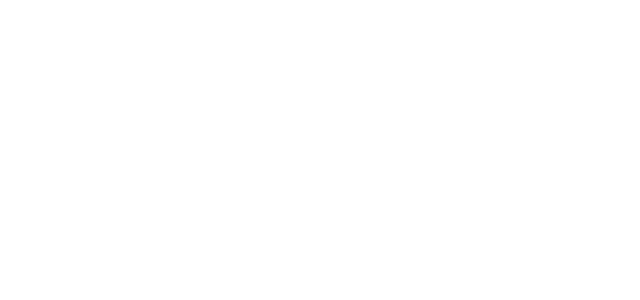
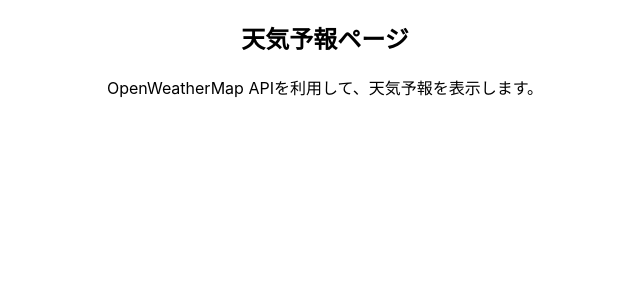
Before and after one commit to koh97222/react-todos, a React (Create React App) app in the folder front/my-app/: page /weather in a window 1280 px wide. Shown: the top 300 px of the page, without its empty margins (315-955 px from the left). Built offline with nearby package versions, Linux system fonts and the light colour scheme.

Commit message:
天気予報ページの追加

```diff
--- a/front/my-app/src/components/WrapRouter.tsx
+++ b/front/my-app/src/components/WrapRouter.tsx
@@ -3,6 +3,7 @@
 import Top from "../pages/Top";
 import TodoPage from "../pages/TodoPage";
 import User from "../pages/User";
+import Wheather from "../pages/Weather";
 
 /**
  * WrapRouterコンポーネント
@@ -16,6 +17,7 @@
           <Route exact path="/" component={Top} />
           <Route exact path="/todo" component={TodoPage} />
           <Route exact path="/user" component={User} />
+          <Route exact path="/weather" component={Wheather} />
         </Switch>
       </BrowserRouter>
     </>
--- a/front/my-app/src/pages/Top.tsx
+++ b/front/my-app/src/pages/Top.tsx
@@ -16,7 +16,11 @@
 
       <Grid container spacing={1}>
         <Grid item xs={4} sm={4}>
-          <WrapCard title="hoge" description="鋭意作成中" path="/" />
+          <WrapCard
+            title="天気予報アプリ"
+            description="OpenWeatherMap APIを用いた天気予報アプリです。"
+            path="/weather"
+          />
         </Grid>
         <Grid item xs={4} sm={4}>
           <WrapCard
--- /dev/null
+++ b/front/my-app/src/pages/Weather.tsx
@@ -0,0 +1,31 @@
+import React from "react";
+import { makeStyles } from "@material-ui/core";
+
+/**
+ * Weather画面
+ * OpenWeatherMap APIを用いて、天気予報を表示する。
+ * @see https://openweathermap.org/api
+ */
+const Weather = () => {
+  const classes = useStyles();
+  return (
+    <>
+      <div className={classes.header}>
+        <h2>天気予報ページ</h2>
+        <p>OpenWeatherMap APIを利用して、天気予報を表示します。</p>
+      </div>
+    </>
+  );
+};
+
+/**
+ * style
+ */
+const useStyles = makeStyles({
+  header: {
+    textAlign: "center",
+    marginBottom: "100px",
+  },
+});
+
+export default Weather;
```
